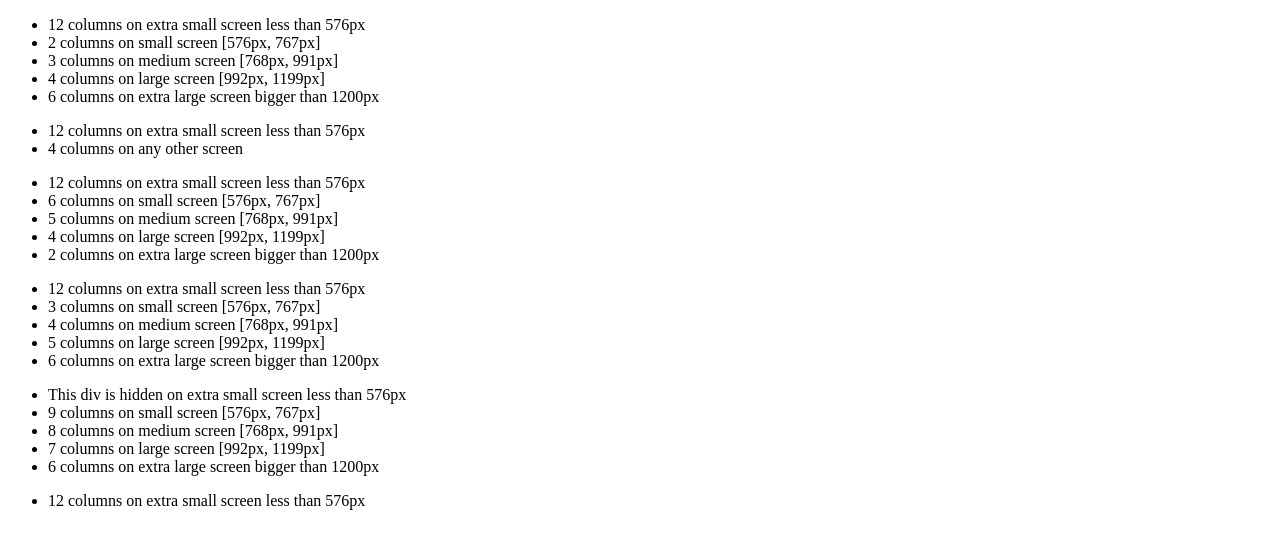
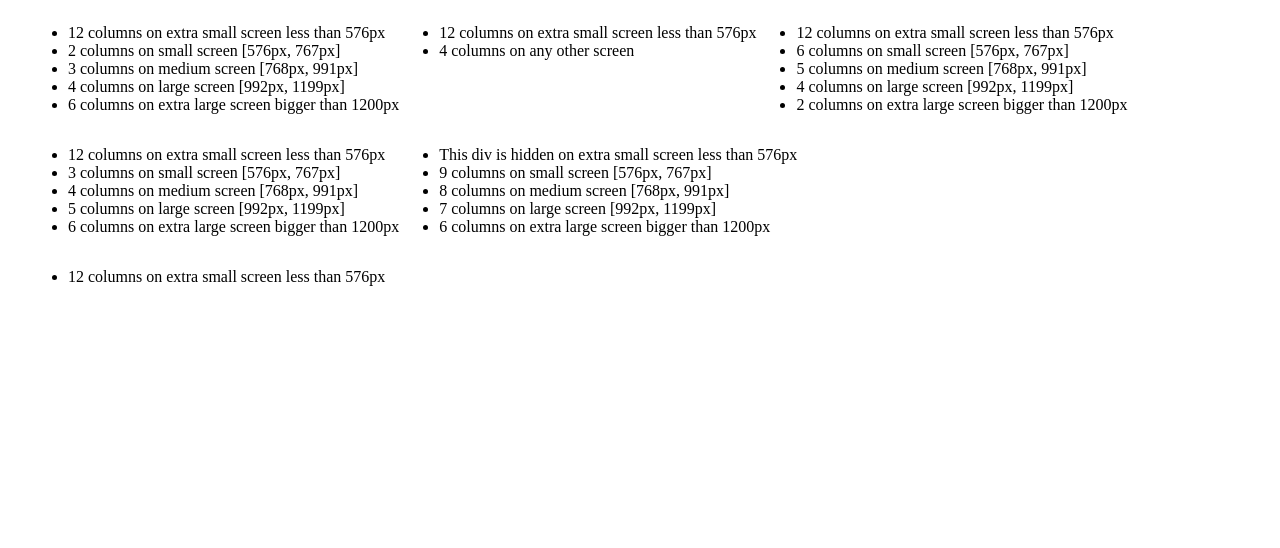
Before and after one commit to Shulkin/scss-flexbox-grid, a website: page index.html in a window 1280 px wide. Drawn offline with Linux system fonts and the light colour scheme.

Commit message:
Declare sass variables

```diff
--- a/src/_grid.scss
+++ b/src/_grid.scss
@@ -1,6 +1,6 @@
 .container {
   // Set default width from variable
-  width: @container-width;
+  width: $container-width;
   display: block; // reset the display
   margin: auto; // align to the center
 
@@ -32,7 +32,7 @@
     // Wrap the elements so that it doesn't overflow the container
     flex-wrap: wrap;
     // Set gutters from variable
-    margin-right: @gutter;
-    margin-left: @gutter;
+    margin-right: $gutter;
+    margin-left: $gutter;
   }
 }
--- a/src/_vars.scss
+++ b/src/_vars.scss
@@ -1,2 +1,2 @@
-@gutter: 20px;
-@container-width: 100%;
+$gutter: 20px;
+$container-width: 100%;
```
Also changed, not shown: dist/flexy.css.
